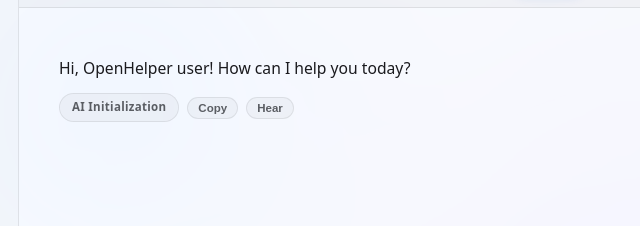
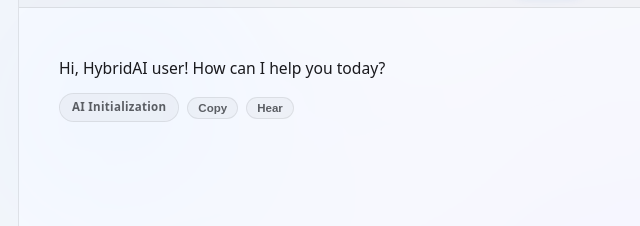
Before and after one commit to techambient/HybridAI, a plain HTML site: page chat.html in a window 1280 px wide. Shown: the part 196-422 px from the top of the page, 302-942 px from the left. Drawn offline with Linux system fonts and the light colour scheme.

Commit message:
Update greeting message for HybridAI user

```diff
--- a/chat.html
+++ b/chat.html
@@ -782,7 +782,7 @@
     const systemGreetingHtml = `
         <div class="message bot">
             <div class="bot-content-wrapper">
-                <div class="bot-text-payload">Hi, OpenHelper user! How can I help you today?</div>
+                <div class="bot-text-payload">Hi, HybridAI user! How can I help you today?</div>
                 <div class="bot-meta-footer">
                     <span class="source-tag">AI Initialization</span>
                     <button class="copy-response-btn" onclick="copyResponseText(this)">Copy</button>
```
